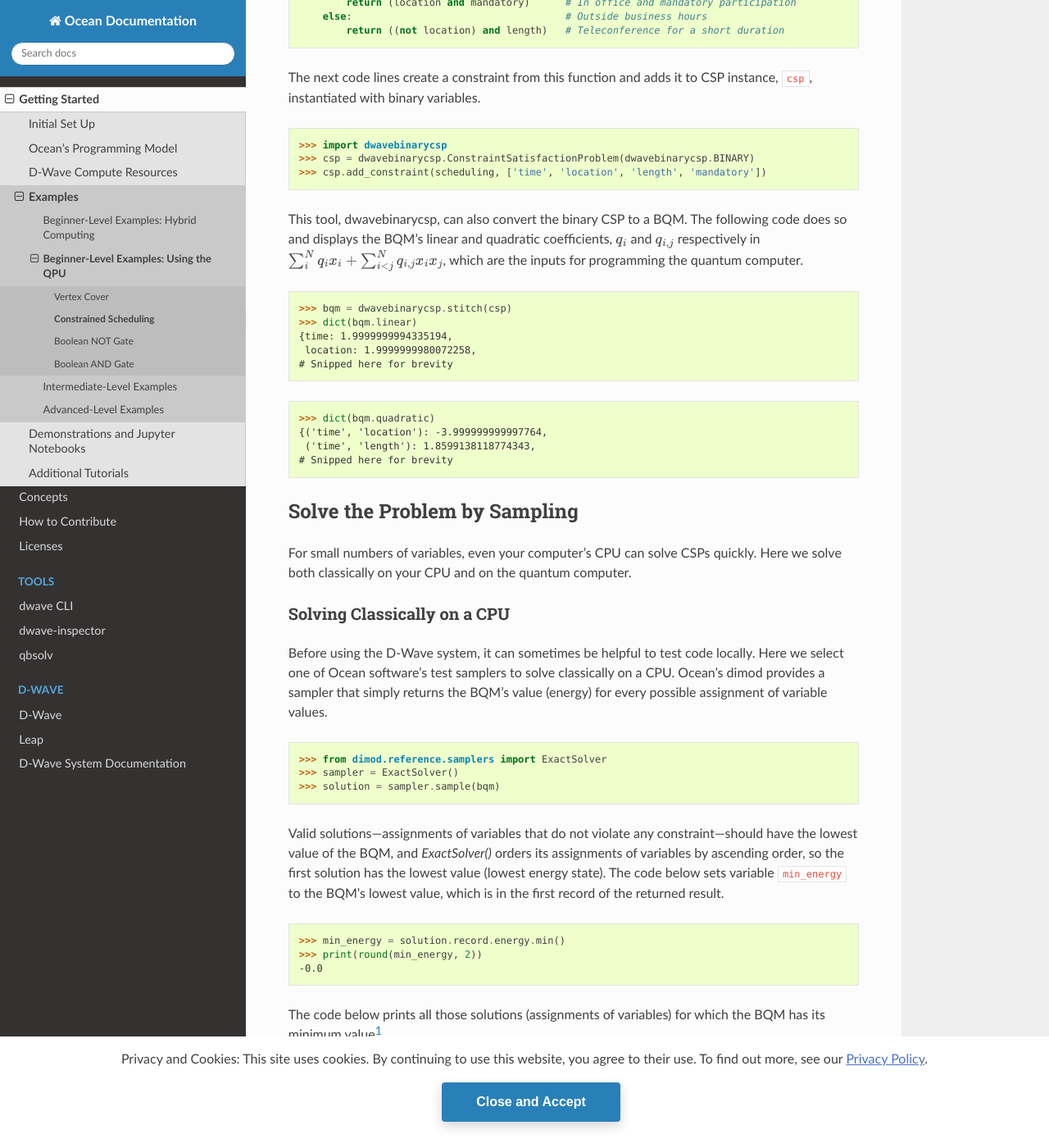
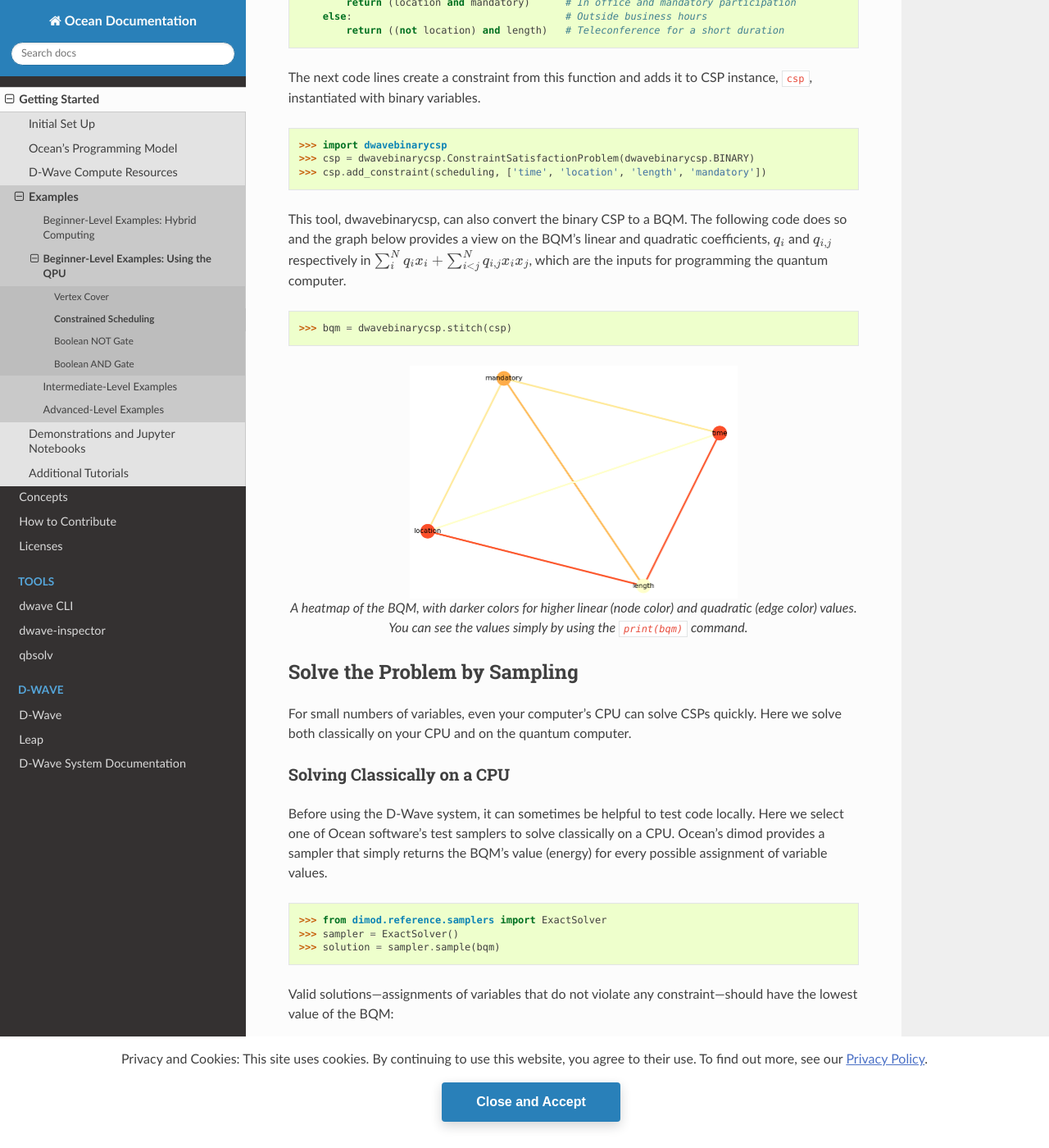
Before and after one commit to dwavesystems/dwave-ocean-sdk, a Sphinx documentation site: the page built from docs/examples/scheduling.rst, in a window 1280 px wide and 1400 px high, scrolled down 2212 px. Shown: the whole window at 82% size. Built offline with Sphinx 7.4.7 and the Read the Docs theme 2.0.0, drawn with Linux system fonts in a browser that asks for light colours; pages that are not in the unit, such as notebooks, are missing from menus; the version number could not be read and is left out; some of the changed text lies outside the part shown.

Commit message:
Expand doctests on example/scheduling

```diff
--- a/docs/examples/scheduling.rst
+++ b/docs/examples/scheduling.rst
@@ -106,21 +106,22 @@
 >>> csp = dwavebinarycsp.ConstraintSatisfactionProblem(dwavebinarycsp.BINARY)
 >>> csp.add_constraint(scheduling, ['time', 'location', 'length', 'mandatory'])
 
-This tool, :doc:`dwavebinarycsp </docs_binarycsp/sdk_index>`, can also convert the binary CSP to a BQM. The following code does so and
-displays the BQM's linear and quadratic coefficients, :math:`q_i` and :math:`q_{i,j}` respectively in
-:math:`\sum_i^N q_ix_i + \sum_{i<j}^N q_{i,j}x_i  x_j`, which are the inputs for programming
+This tool, :doc:`dwavebinarycsp </docs_binarycsp/sdk_index>`, can also convert the binary CSP to a BQM.
+The following code does so and the graph below
+provides a view on the BQM's linear and quadratic coefficients, :math:`q_i` and :math:`q_{i,j}` respectively
+in :math:`\sum_i^N q_ix_i + \sum_{i<j}^N q_{i,j}x_i  x_j`, which are the inputs for programming
 the quantum computer.
 
 >>> bqm = dwavebinarycsp.stitch(csp)
->>> dict(bqm.linear)   # doctest: +SKIP
-{time: 1.9999999994335194,
- location: 1.9999999980072258,
-# Snipped here for brevity
 
->>> dict(bqm.quadratic)          # doctest: +SKIP
-{('time', 'location'): -3.999999999997764,
- ('time', 'length'): 1.8599138118774343,
-# Snipped here for brevity
+.. figure:: ../_images/scheduling_bqm_heatmap.png
+   :name: schedulingBqmHeatmap
+   :alt: image
+   :align: center
+   :scale: 50 %
+
+   A heatmap of the BQM, with darker colors for higher linear (node color) and quadratic (edge color) values. You can see the values simply by using the :code:`print(bqm)` command.
+
 
 Solve the Problem by Sampling
 =============================
@@ -141,19 +142,21 @@
 >>> solution = sampler.sample(bqm)
 
 Valid solutions---assignments of variables that do not violate any constraint---should
-have the lowest value of the BQM, and *ExactSolver()* orders its assignments
-of variables by ascending order, so the first solution has the lowest value (lowest
-energy state). The code below sets variable :code:`min_energy` to the BQM's
-lowest value, which is in the first record of the returned result.
+have the lowest value of the BQM:
 
->>> min_energy = solution.record.energy.min()
->>> print(round(min_energy, 2))         # doctest: +SKIP
--0.0
+.. figure:: ../_images/scheduling_solution_exact.png
+   :name: schedulingSolutionExact
+   :alt: image
+   :align: center
+   :scale: 70 %
+
+   Energy of all 16 possible configurations. You can see the values simply by using the :code:`print(solution)` command.
 
 The code below prints all those solutions (assignments of variables) for which the BQM has
 its minimum value\ [#]_\ .
 
 >>> from math import isclose
+>>> min_energy = solution.record.energy.min()
 >>> for sample, energy in solution.data(['sample', 'energy']):    # doctest: +SKIP
 ...     if isclose(energy, min_energy, abs_tol=1.0):
 ...         time = 'business hours' if sample['time'] else 'evenings'
```
Also changed, not shown: other parts of docs/examples/scheduling.rst (+2 -2 lines), docs/_images/scheduling_bqm_heatmap.png (added), docs/_images/scheduling_solution_exact.png (added).
